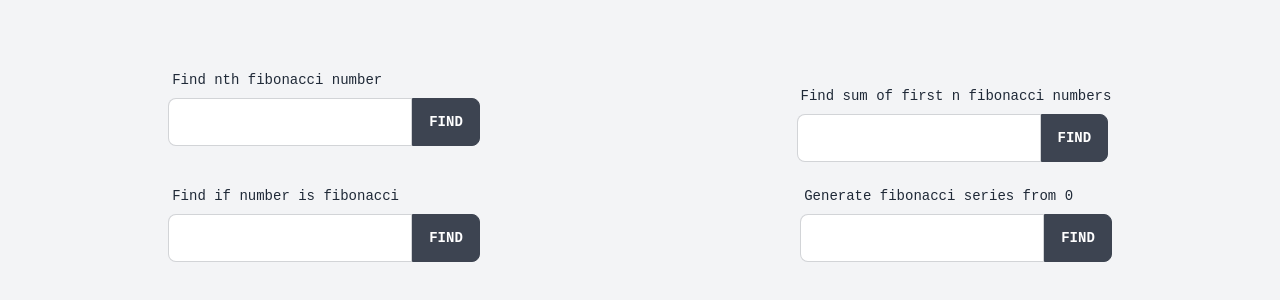
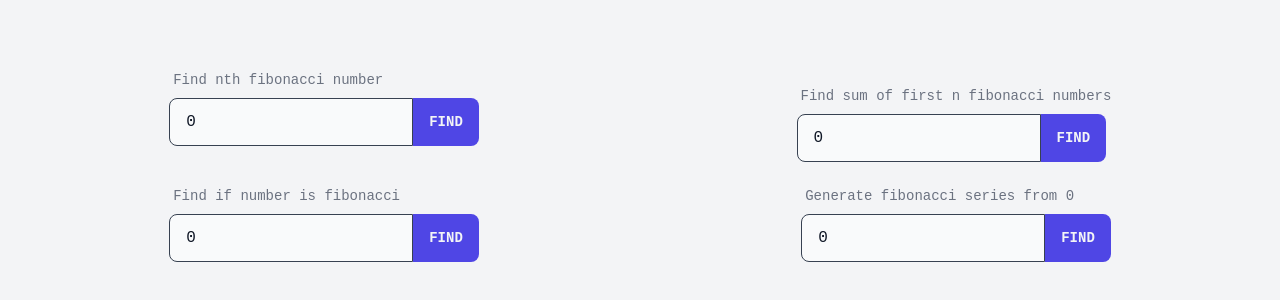
Before and after one commit to Shivam-Muskan/Math_Buddyz, a SvelteKit app: page /fibonacci in a window 1280 px wide. Shown: the part 292-592 px from the top of the page. Built offline with nearby package versions, Linux system fonts and the light colour scheme; no server answers; a web font is replaced by a local one.

Commit message:
Fib UI mixing

```diff
--- a/src/routes/fibonacci/+page.svelte
+++ b/src/routes/fibonacci/+page.svelte
@@ -94,17 +94,17 @@
 		{#each Object.keys(fibonacciCalc) as key}
 			<div class="form-control">
 				<label class="label">
-					<span class="label-text">{fibonacciCalc[key].name}</span>
+					<span class="label-text text-gray-500">{fibonacciCalc[key].name}</span>
 				</label>
 				<label class="input-group">
 					<input
 						bind:value={fibonacciCalc[key].inputValue}
 						type="number"
 						placeholder="0.01"
-						class="input-bordered input text-white"
+						class="input-bordered input bg-gray-50 border-gray-700"
 					/>
 					<button
-						class="btn"
+						class="btn text-gray-100 bg-indigo-600 hover:bg-indigo-500 border-none"
 						on:click={async () => {
 							await findWithIntReturn(key);
 						}}>Find</button
```
